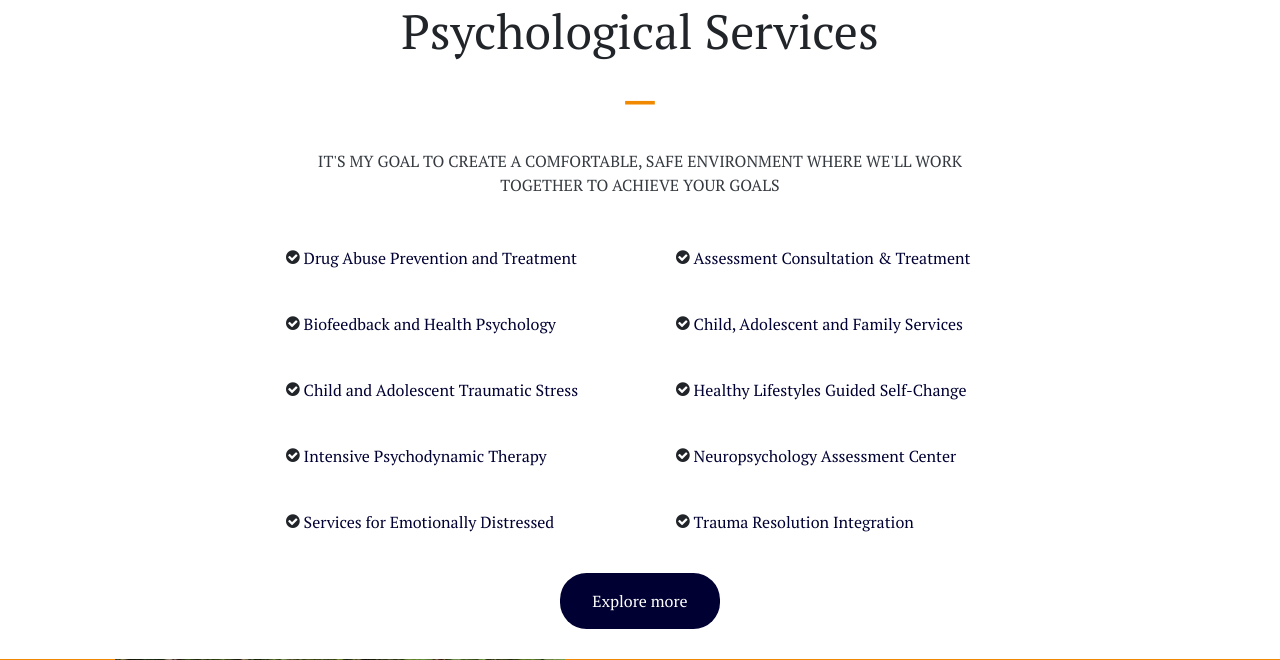
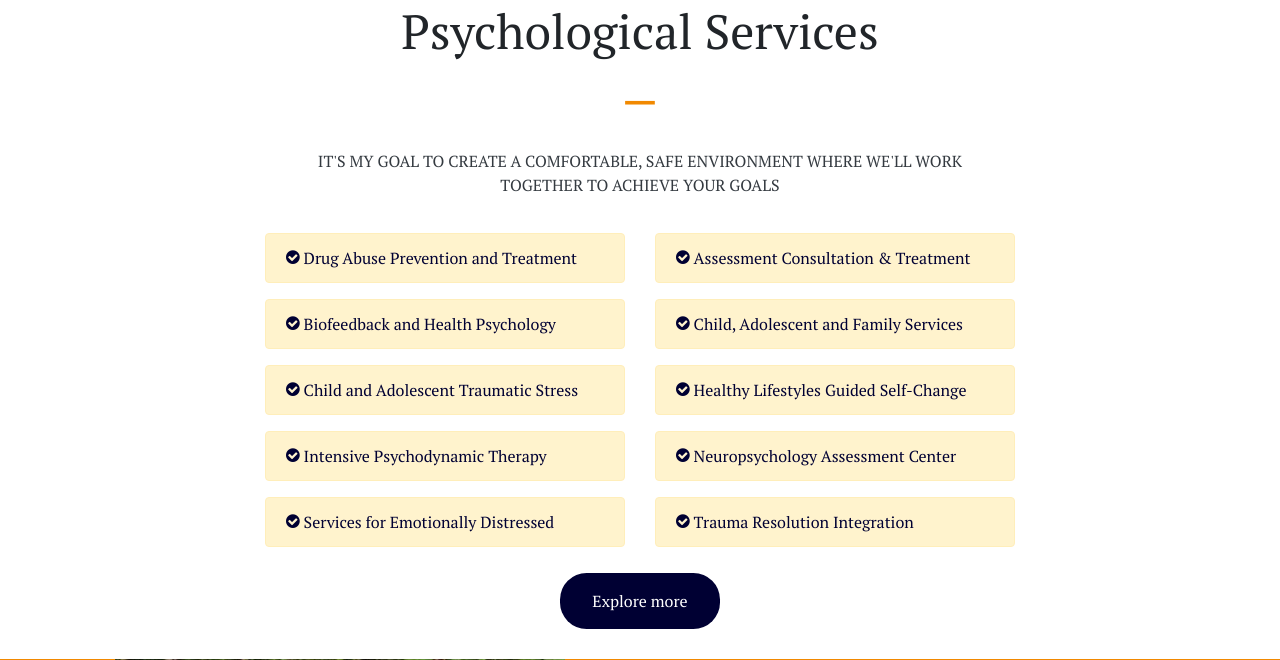
Before and after one commit to iSOLveIT/e_consellingsystem, a Flask app: page / in a window 1280 px wide. Shown: the part 683-1343 px from the top of the page. Run offline with Flask 2, Linux system fonts and the light colour scheme; some libraries are stand-ins or nearby versions; some web fonts are replaced.

Commit message:
Updated custom.css

```diff
--- a/content/static/css/custom.css
+++ b/content/static/css/custom.css
@@ -582,7 +582,11 @@ img.navbar_img{
     text-align: left;
   }
 }
-
+.alert-issue{
+  color: #000033;
+  background-color: #fff3cd;
+  border-color: #ffeeba;
+}
 /*CSS for correction*/
 /* *{
   background: #000 !important;
```
